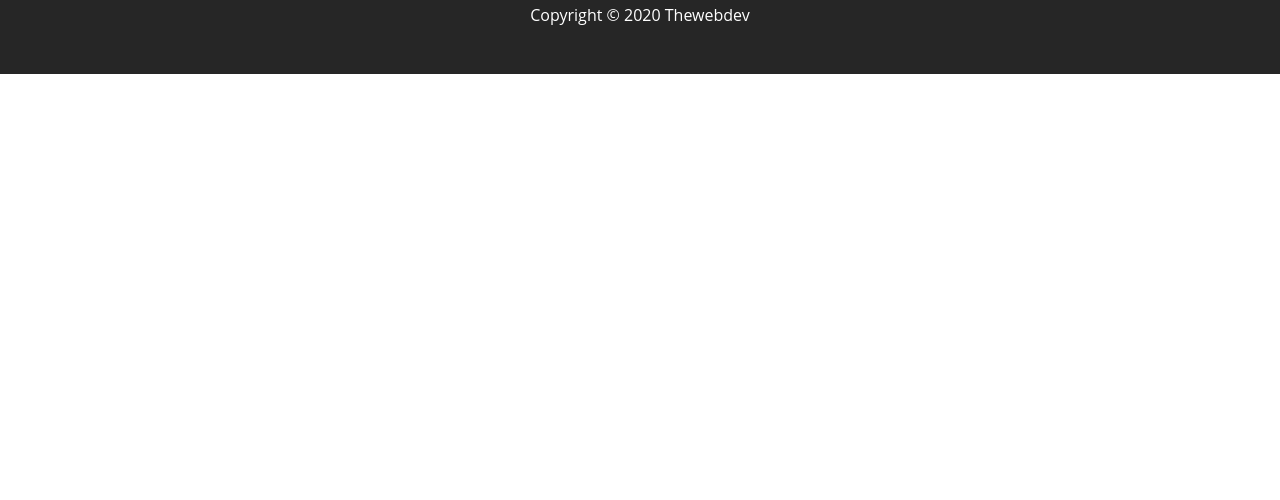
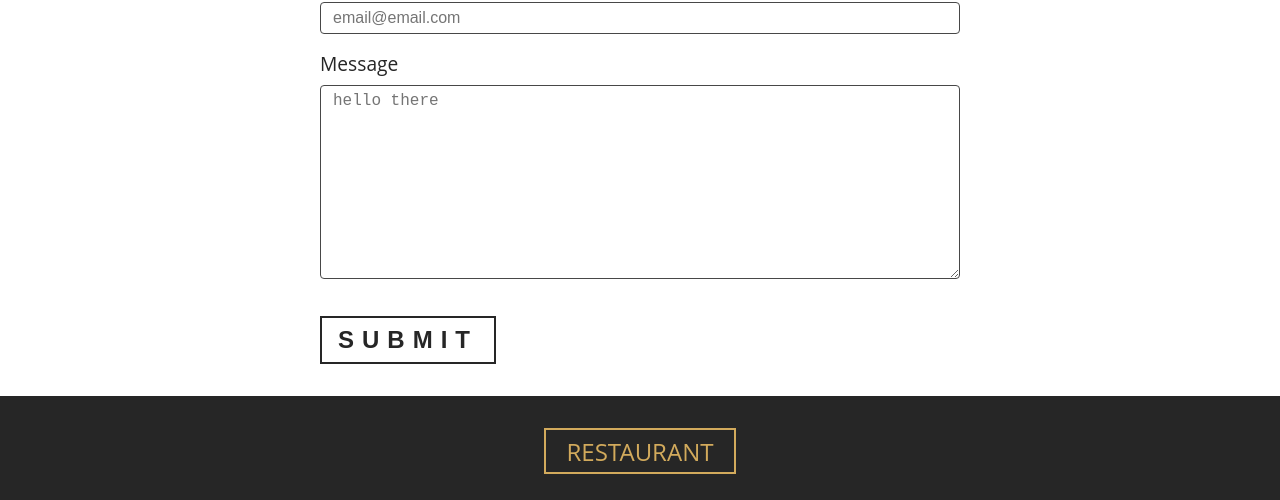
Before and after one commit to nabendu82/restaurant-gatsby, a Gatsby site: page /contact in a window 1280 px wide. Shown: the part 946-1446 px from the top of the page. Before the commit the page ends 1020 px from the top, so only its background shows below. Built offline with nearby package versions, Linux system fonts and the light colour scheme; Gatsby itself is replaced by a stand-in of ours.

Commit message:
Part-17 complete

```diff
--- /dev/null
+++ b/src/components/Contact/Contact.js
@@ -0,0 +1,53 @@
+import React from 'react'
+import { styles, Section, SectionButton } from '../../utils'
+import styled from 'styled-components'
+
+const Contact = () => {
+    return (
+        <Section>
+            <ContactWrapper>
+                <form>
+                    <div>
+                        <label htmlFor="name">name</label>
+                        <input type="text" name="name" id="name" placeholder="john smith" />
+                    </div>
+                    <div>
+                        <label htmlFor="email">email</label>
+                        <input type="email" name="email" id="email" placeholder="email@email.com" />
+                    </div>
+                    <div>
+                        <label htmlFor="message">message</label>
+                        <textarea name="message" id="message" rows="10" placeholder="hello there" />
+                    </div>
+                    <div>
+                        <SectionButton>Submit</SectionButton>
+                    </div>
+                </form>
+            </ContactWrapper>
+        </Section>
+    )
+}
+
+export const ContactWrapper = styled.div`
+    width: 80vw;
+    margin: 0 auto;
+    label {
+        text-transform: capitalize;
+        font-size: 1.2rem;
+        display: block;
+        margin-bottom: 0.5rem;
+    }
+    input, textarea {
+        width: 100%;
+        font-size: 1rem;
+        margin-bottom: 1rem;
+        padding: 0.375rem 0.75rem;
+        border: 1px solid ${styles.colors.mainGrey};
+        border-radius: 0.25rem;
+    }
+    @media (min-width: 992px) {
+        width: 50vw;
+        margin: 0 auto;
+    }
+`;
+export default Contact;
--- a/src/pages/about.js
+++ b/src/pages/about.js
@@ -3,6 +3,7 @@ import Layout from "../components/layout"
 import SEO from "../components/seo"
 import { PageHeader, Banner } from "../utils"
 import aboutImg from '../images/bcg/aboutBcg.jpg'
+import About from '../components/About/About'
 
 const AboutPage = () => (
     <Layout>
@@ -10,6 +11,7 @@ const AboutPage = () => (
         <PageHeader img={aboutImg}>
             <Banner title="about us" subtitle="a little about us" />
         </PageHeader>
+        <About />
     </Layout>
 )
 
--- a/src/pages/contact.js
+++ b/src/pages/contact.js
@@ -3,6 +3,7 @@ import Layout from "../components/layout"
 import SEO from "../components/seo"
 import { PageHeader, Banner } from "../utils"
 import contactImg from '../images/bcg/contactBcg.jpg'
+import Contact from '../components/Contact/Contact'
 
 const ContactPage = () => (
     <Layout>
@@ -10,6 +11,7 @@ const ContactPage = () => (
         <PageHeader img={contactImg}>
             <Banner title="contact us" subtitle="let's get in touch" />
         </PageHeader>
+        <Contact />
     </Layout>
 )
 
```
Also changed, not shown: src/components/About/About.js (added, +38 -0 lines), src/components/HomeComponents/QuickInfo.js (+4 -4 lines).
